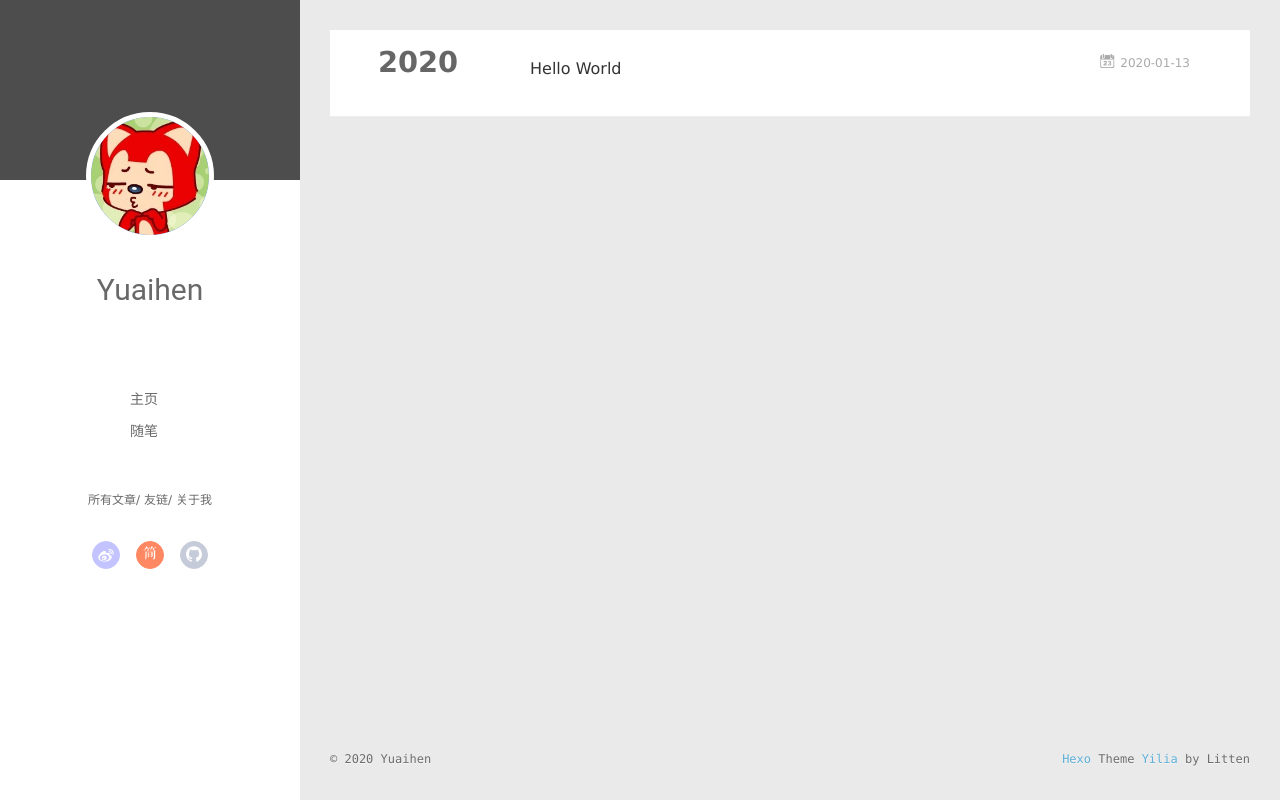
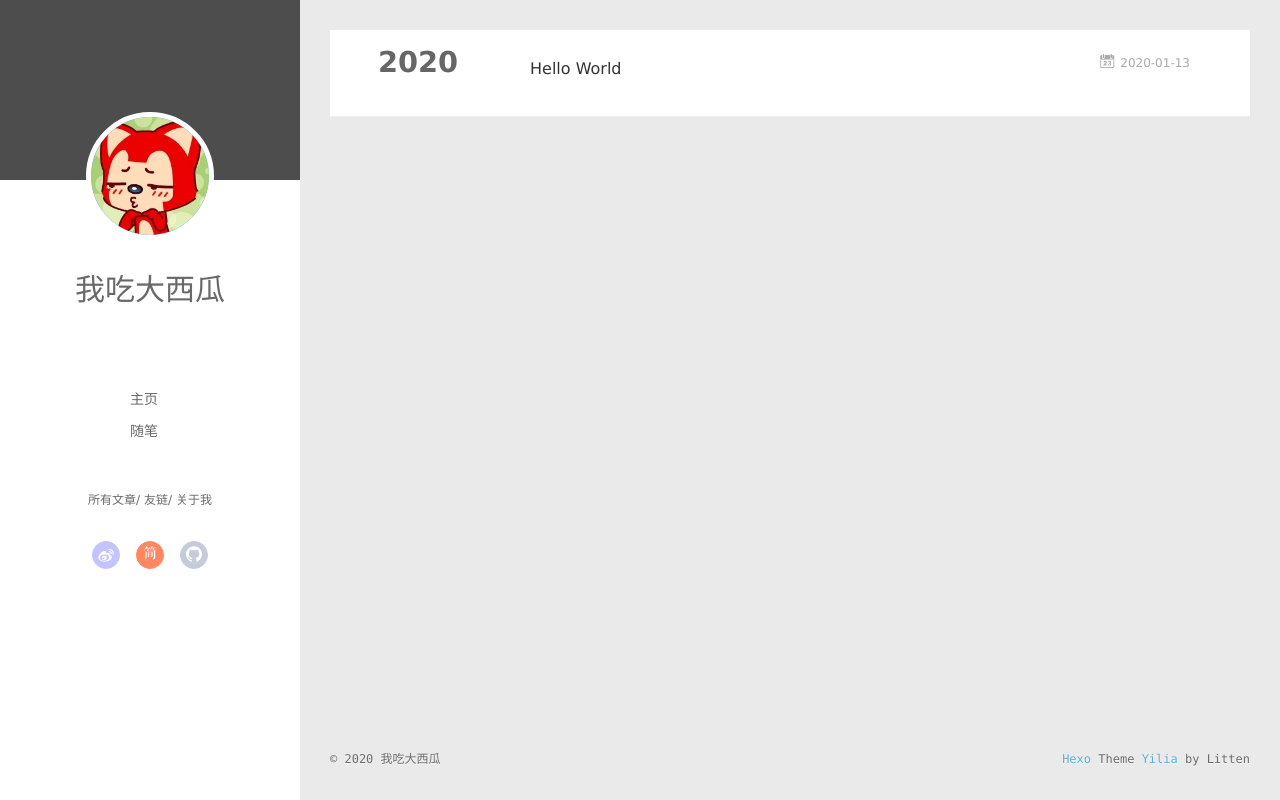
Before and after one commit to wcdxg/wcdxg.github.io, a plain HTML site: page archives/index.html in a window 1280 px wide. Drawn offline with Linux system fonts and the light colour scheme; no server answers.

Commit message:
Site updated: 2020-01-13 18:31:39

```diff
--- a/archives/index.html
+++ b/archives/index.html
@@ -13,7 +13,7 @@
 <meta property="og:url" content="http://yuaihen.top/archives/index.html">
 <meta property="og:site_name" content="我吃大西瓜的小站">
 <meta property="og:locale" content="cn">
-<meta property="article:author" content="Yuaihen">
+<meta property="article:author" content="我吃大西瓜">
 <meta name="twitter:card" content="summary">
 
     <link rel="alternative" href="/atom.xml" title="我吃大西瓜的小站" type="application/atom+xml">
@@ -46,7 +46,7 @@
 			<img src="/img/avatar.png" class="js-avatar">
 		</a>
 		<hgroup>
-		  <h1 class="header-author"><a href="/">Yuaihen</a></h1>
+		  <h1 class="header-author"><a href="/">我吃大西瓜</a></h1>
 		</hgroup>
 
 
@@ -102,7 +102,7 @@
 				<img src="/img/avatar.png" class="js-avatar">
 			</div>
 			<hgroup>
-			  <h1 class="header-author js-header-author">Yuaihen</h1>
+			  <h1 class="header-author js-header-author">我吃大西瓜</h1>
 			</hgroup>
 
 
@@ -198,7 +198,7 @@
   <div class="outer">
     <div id="footer-info">
     	<div class="footer-left">
-    		&copy; 2020 Yuaihen
+    		&copy; 2020 我吃大西瓜
     	</div>
       	<div class="footer-right">
       		<a href="http://hexo.io/" target="_blank">Hexo</a>  Theme <a href="https://github.com/litten/hexo-theme-yilia" target="_blank">Yilia</a> by Litten
```
Also changed, not shown: 2020/01/13/hello-world/index.html (+4 -4 lines), archives/2020/01/index.html (+4 -4 lines), archives/2020/index.html (+4 -4 lines), index.html (+4 -4 lines), 1 other file.
